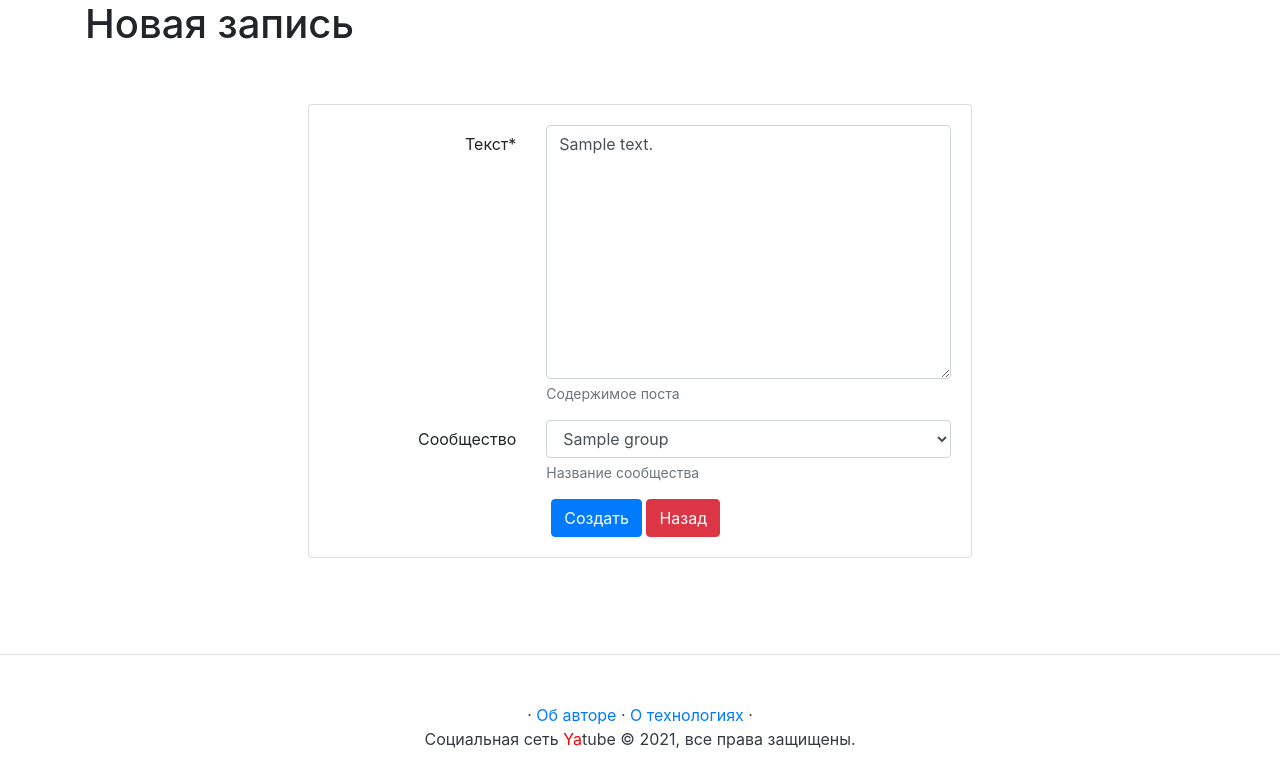
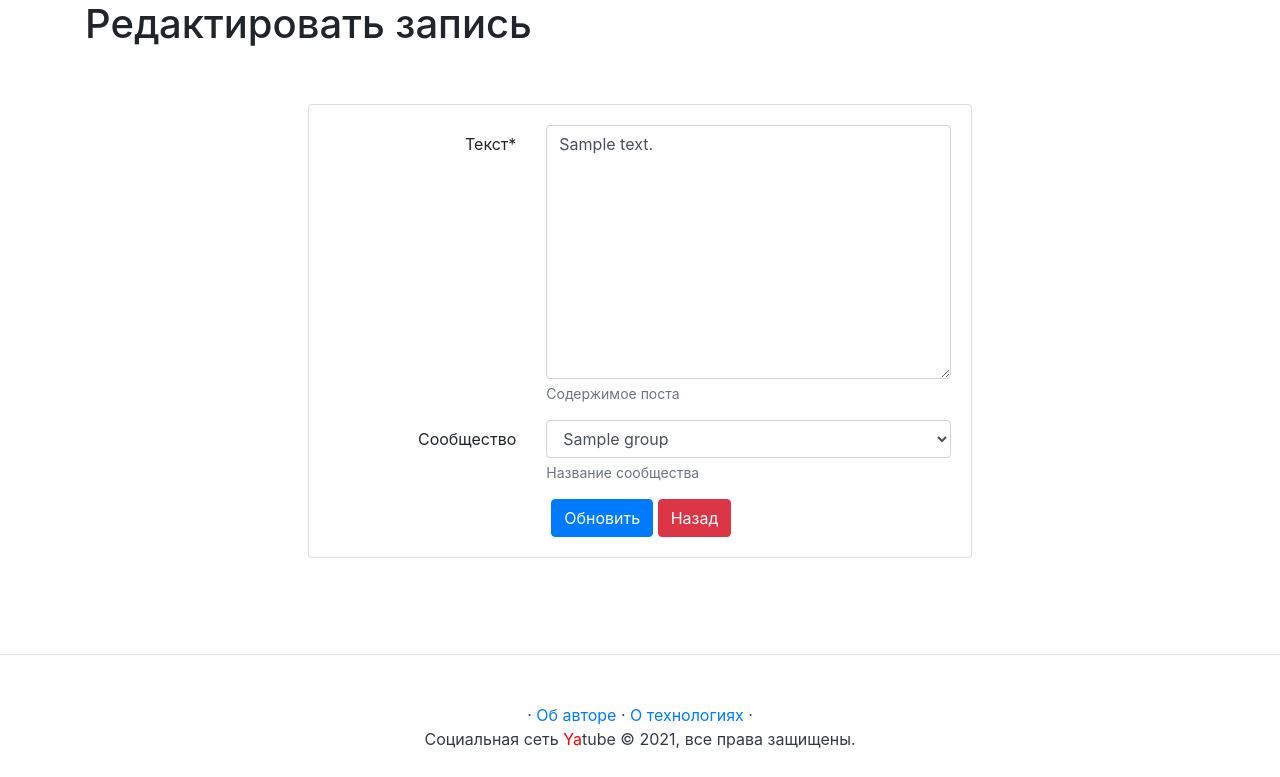
Before and after one commit to sumenko/hw04_tests, a Django app: a page that uses posts/templates/new_post.html in a window 1280 px wide. Shown: the part 56-833 px from the top of the page. Run offline with Django 3.2, Linux system fonts and the light colour scheme; a user stored in the database is signed in; tables that the repository leaves empty hold one stand-in row (values such as "Sample post"); some libraries are stand-ins or nearby versions.

Commit message:
new_post - now text in page depends on edit or new

```diff
--- a/posts/templates/new_post.html
+++ b/posts/templates/new_post.html
@@ -1,6 +1,21 @@
 {% extends "base.html" %}
-{% block title %}Новая запись{% endblock %}
-{% block header %}Новая запись{% endblock %}
+
+    {% block title %}
+        {% if new_post is True %}
+            Новая запись
+        {% else %}
+            Редактировать запись
+        {% endif %}
+        {% endblock %}
+
+    {% block header %}
+        {% if new_post is True %}
+            Новая запись
+        {% else %}
+            Редактировать запись
+        {% endif %}
+    {% endblock %}
+
     {% block content %}
     {% load user_filters %}
 
@@ -30,7 +45,7 @@
 
                         <div class="col-md-6 offset-md-4">
                             <button type="submit" class="btn btn-primary">
-                                Создать
+                                    {% if new_post is True %}Создать{% else %}Обновить{% endif %}
                             </button>
                             <a href="javascript:history.back()" name="Назад" class="btn btn-danger">Назад</a>
                         </div>
--- a/posts/views.py
+++ b/posts/views.py
@@ -85,6 +85,7 @@ def new_post(request, username=None, post_id=None):
     """ Создать/редактировать новый пост """
     # !!! TODO сделать названия кнопок другие и страницы для едит и нью
     instance = None
+    new_post = True  # поумолчанию - создать если ниже не сказано иное
     # не тот пользователь - уходим
     if request.user.username != username and post_id:
         return redirect("post", username, post_id)
@@ -92,12 +93,14 @@ def new_post(request, username=None, post_id=None):
     if username and post_id:  # Если установлены - значит редактирование
         user = get_object_or_404(get_user_model(), username=username)
         instance = get_object_or_404(Post, author=user, id=post_id)
+        new_post = False
 
     form = PostForm(request.POST or None, instance=instance)
 
     if request.GET or not form.is_valid():
         return render(request, "new_post.html",
                       {"form": form,
+                       "new_post": new_post,
                        "post": instance})  # тест просит, но для чего не ясно
 
     post = form.save(commit=False)
```
Lines whose indentation alone changed are shown as unchanged.
